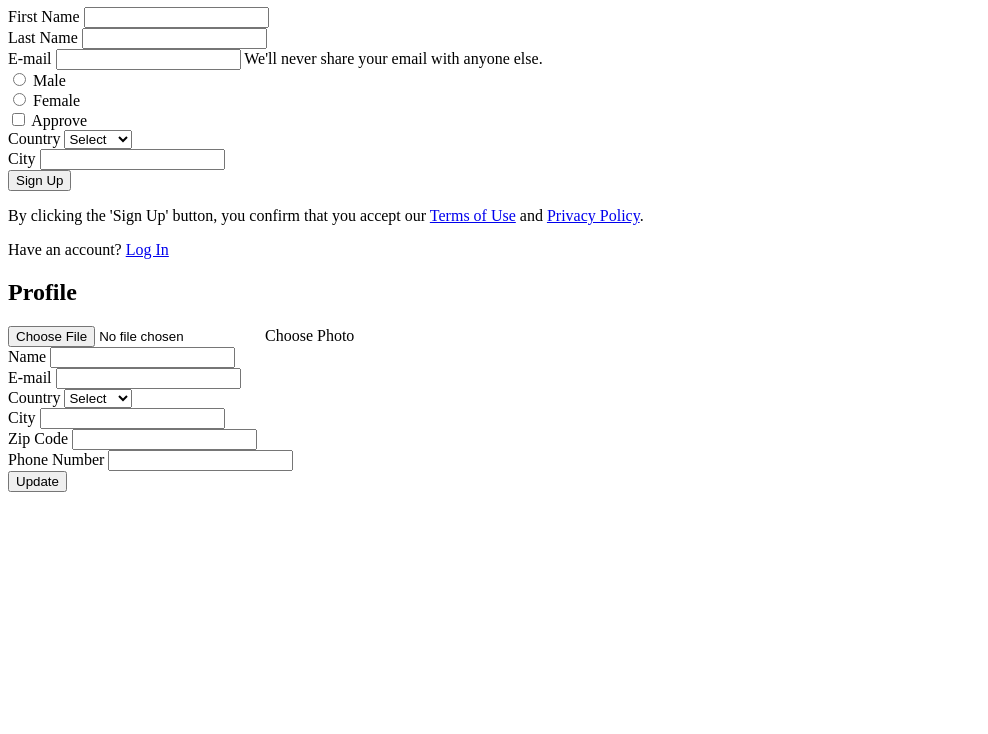
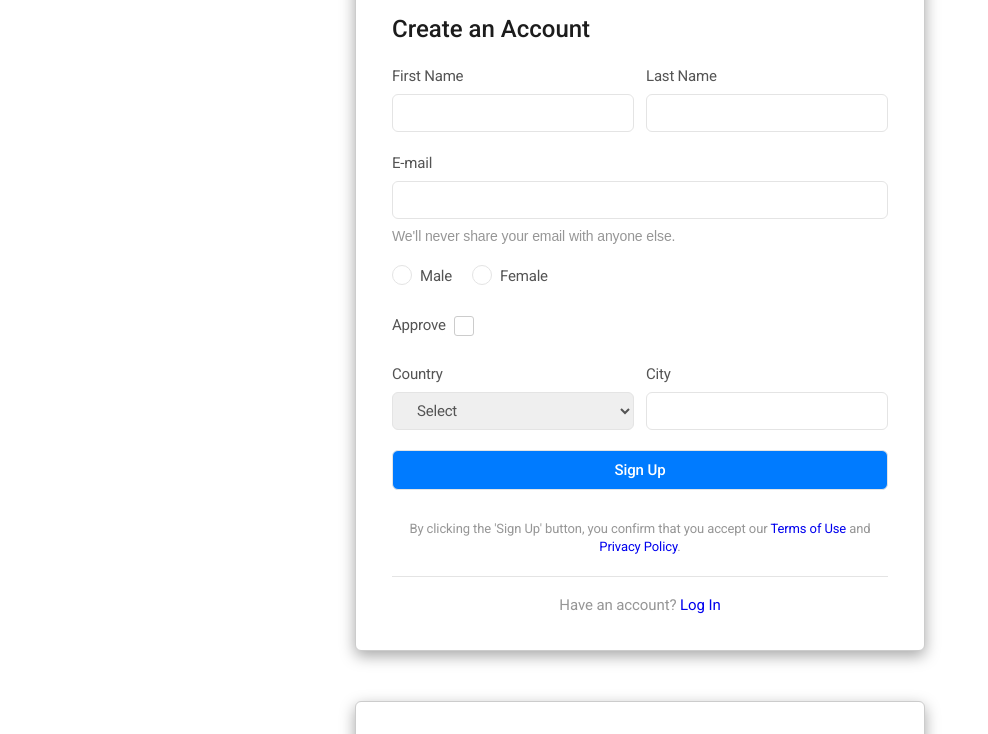
Before and after one commit to mtarasio/dz16, a plain HTML site: page index.html in a window 1280 px wide. Shown: the part 73-807 px from the top of the page, without its empty margins (0-988 px from the left). Drawn offline with Linux system fonts and the light colour scheme; the site is published under a folder, as on GitHub Pages, so addresses that start at the root find nothing.

Commit message:
second commit

```diff
--- a/index.html
+++ b/index.html
@@ -4,8 +4,8 @@
    <meta charset="UTF-8">
    <meta http-equiv="X-UA-Compatible" content="IE=edge">
    <meta name="viewport" content="width=device-width, initial-scale=1.0">
-   <link rel="stylesheet" href="/style/reset.css">
-   <link rel="stylesheet" href="/style/main.css">
+   <link rel="stylesheet" href="style/reset.css">
+   <link rel="stylesheet" href="style/main.css">
    <title>Web-Forms</title>
 </head>
 <body>
```
